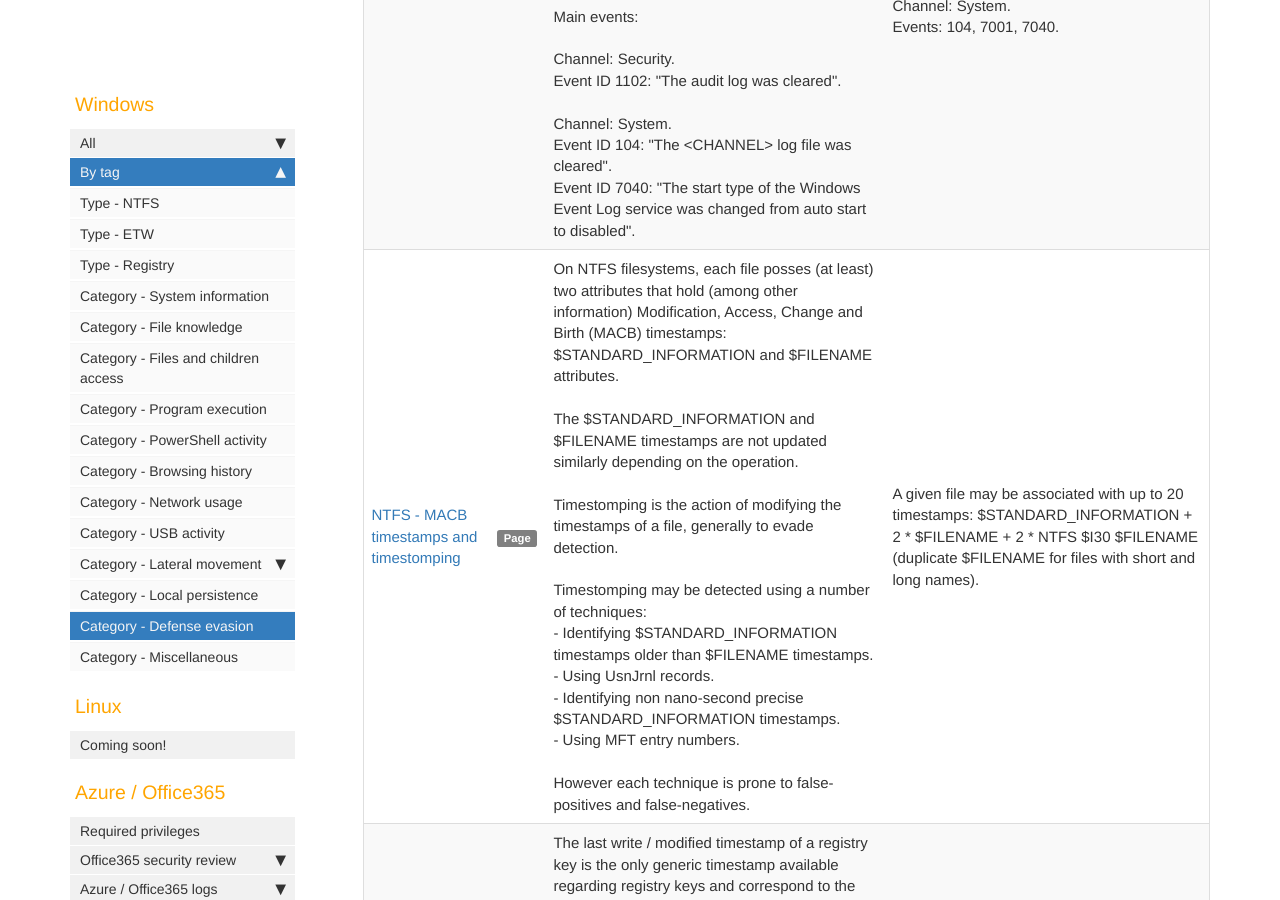
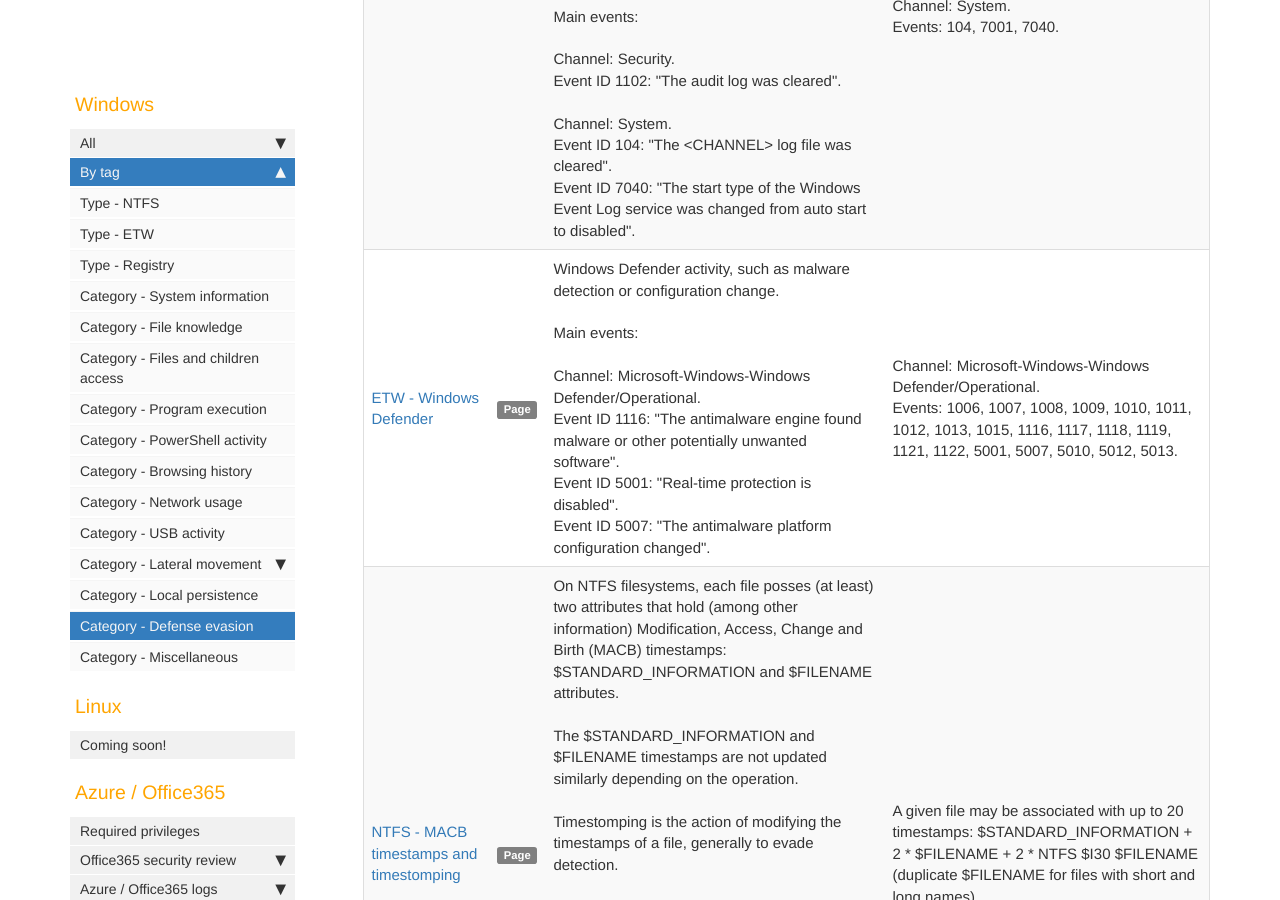
Before and after one commit to Qazeer/artefacts.help, a Jekyll site: the page built from pages/tags/tag_windows_defense_evasion.md, in a window 1280 px wide and 900 px high, scrolled down 524 px. Built offline with Jekyll 4.4.1, drawn with Linux system fonts in a browser that asks for light colours; our own code applies the rules of GitHub Pages for plain Markdown files; comment, search, counter and statistics services are not loaded; part of the change alters nothing that is shown.

Commit message:
[Artefact] Windows Defender - ETW init

```diff
--- a/_data/sidebars/sidebar.yml
+++ b/_data/sidebars/sidebar.yml
@@ -403,6 +403,14 @@
       url: /windows_webcachev01.html
       output: web
 
+    - title: Windows Defender
+      output: web
+      children:
+
+      - title: ETW events
+        url: /windows_etw_windows_defender.html
+        output: web
+
     - title: Windows Push Notifications (wpndatabase.db)
       url: /windows_wpndatabase_db.html
       output: web
--- /dev/null
+++ b/pages/windows/etw_windows_defender.md
@@ -0,0 +1,48 @@
+---
+title: ETW - Windows Defender
+summary: 'Windows Defender activity, such as malware detection or configuration change.\n\nMain events:\n\nChannel: Microsoft-Windows-Windows Defender/Operational.\nEvent ID 1116: "The antimalware engine found malware or other potentially unwanted software".\nEvent ID 5001: "Real-time protection is disabled".\nEvent ID 5007: "The antimalware platform configuration changed".'
+keywords: 'Windows Defender, Defender, '
+tags:
+  - windows_etw
+  - windows_defense_evasion
+location: 'Channel: Microsoft-Windows-Windows Defender/Operational.\nEvents: 1006, 1007, 1008, 1009, 1010, 1011, 1012, 1013, 1015, 1116, 1117, 1118, 1119, 1121, 1122, 5001, 5007, 5010, 5012, 5013.'
+last_updated: 2024-01-29
+sidebar: sidebar
+permalink: windows_etw_windows_defender.html
+folder: windows
+---
+
+### Overview
+
+`Windows Defender` generates, among other telemetry, event logs that can be of
+great use during incident response investigations. Even if another security
+product is installed on the system, `Windows Defender` may still be generating
+events related to malware detections or suspicious users behavior.
+
+### Windows Defender malware detection events
+
+| Channel | Conditions | Events |
+|---------|------------|--------|
+| `Microsoft-Windows-Windows Defender/Operational` | Default configuration. | Events `1006` and `1116`: `The antimalware engine found malware or other potentially unwanted software`. <br><br> Logged whenever a malware is detected by `Windows Defender`. <br><br> Suspicious behaviors, such as the dump of the `LSASS` process memory by the `Taskmgr` or export of the `SAM` / `SYSTEM` / `SECURITY` registry hives using the `reg` utility, can also generate events `1116` (category `Behavior:*`). <br><br> Information of interest: <br> - The file path of the file that triggered the detection. For behavioral detections, the file path field can instead store information on the process, such as the process command line or `Process ID (PID)` and start time. <br> - The threat name (such as `Backdoor:JS/Chopper.VH!MSR` or `Trojan:PowerShell/ReverseShell.SA`), category, and severity. <br> - The eventual process and domain and username of the user associated with the detection. <br> - The action taken by `Windows Defender`, such as putting the file in quarantine. |
+| `Microsoft-Windows-Windows Defender/Operational` | Default configuration. | Event `1015: The antimalware platform detected suspicious behavior`. <br><br> Logged whenever suspicious behavior is detected by `Windows Defender`. Suspicious behaviors may generate events `1116` instead of events `1015`. <br><br> Information of interest: similar level of information to events `1006` / `1116`. |
+| `Microsoft-Windows-Windows Defender/Operational` | Default configuration. | Events `1007` and `1117`: `The antimalware platform performed an action to protect your system from malware or other potentially unwanted software`. <br> Event `1008` and `1118`: `The antimalware platform attempted to perform an action to protect your system from malware or other potentially unwanted software, but the action failed`. <br> Event `1119: The antimalware platform encountered a critical error when trying to take action on malware or other potentially unwanted software`. <br><br> Logged whenever `Windows Defender` takes an action following a detection, such as putting the malicious file in quarantine. The action may however fail, resulting in error events `1008` / `1118` or `1119`. <br><br> Information of interest: similar level of information to events `1006` / `1116`. |
+| `Microsoft-Windows-Windows Defender/Operational` | Default configuration. | Event `1009: The antimalware platform restored an item from quarantine`. <br> Event `1010: The antimalware platform couldn't restore an item from quarantine`. <br> Event `1011: The antimalware platform deleted an item from quarantine`. <br> `1012: The antimalware platform couldn't delete an item from quarantine`. <br><br> Logged on quarantine lifecycle actions taken by `Windows Defender`: restoring a file from quarantine or deleting a quarantined file. The operation may fail, resulting in associated error events `1010` or `1012`. <br><br> Information of interest: <br> - The original file path of the file in quarantine. <br> - The threat name, category, and severity. |
+| `Microsoft-Windows-Windows Defender/Operational` | Require `ASR` rules to be configured on audit / block mode. | Event `1121: Windows Defender Exploit Guard has blocked an operation that is not allowed by your IT administrator`. <br> Event `1122: Windows Defender Exploit Guard audited an operation that is not allowed by your IT administrator`. <br><br> Logged whenever an [`ASR rule`](https://learn.microsoft.com/en-us/microsoft-365/security/defender-endpoint/attack-surface-reduction-rules-reference) got triggered, either in block or audit mode. `ASR rules` may however [generate many false-positives](https://blog.palantir.com/microsoft-defender-attack-surface-reduction-recommendations-a5c7d41c3cf8). <br><br> Information of interest: <br> - The triggered `ASR rule` `GUID`. <br> - The process name, file, and user associated with the trigger. |
+
+### Windows Defender configuration change
+
+| Channel | Conditions | Events |
+|---------|------------|--------|
+| `Microsoft-Windows-Windows Defender/Operational` | Default configuration. | Event `5001: Real-time protection is disabled`. <br><br> Indicates that the real-time protection of `Windows Defender` was disabled. <br><br> The event does not indicate which user performed the action. |
+| `Microsoft-Windows-Windows Defender/Operational` | Default configuration. | Event `5007: The antimalware platform configuration changed`. <br><br> Indicates a change of the `Windows Defender` configuration, with one configuration change per event. The previous and new value of the configuration item, as stored in the registry, are logged. <br><br> For instance: <br><br> `Old value: HKLM\SOFTWARE\Microsoft\Windows Defender\Features\TamperProtection = 0x5` <br> `New value: HKLM\SOFTWARE\Microsoft\Windows Defender\Features\TamperProtection = 0x4` <br> Indicates that the tamper protection of `Windows Defender` was disabled. <br><br> `Old value: HKLM\SOFTWARE\Microsoft\Windows Defender\SpyNet\SubmitSamplesConsent = 0x1` <br> `New value: HKLM\SOFTWARE\Microsoft\Windows Defender\SpyNet\SubmitSamplesConsent = 0x0` <br> Indicates that automatic samples submission was turned off. <br><br> `New value: HKLM\SOFTWARE\Microsoft\Windows Defender\Exclusions\Paths\C:\ = 0x0` <br> Indicates that the `C:\` folder was added to `Windows Defender` folder exclusion list. <br><br> `New value: HKLM\SOFTWARE\Microsoft\Windows Defender\Exclusions\Processes\cmd.exe = 0x0` <br> Indicates that `cmd.exe` processes were added to the `Windows Defender` process exclusion list. <br><br> The event does not indicate which user performed the action. |
+| `Microsoft-Windows-Windows Defender/Operational` | Default configuration. | Event `5010: Scanning for malware and other potentially unwanted software is disabled` (`MALWAREPROTECTION_ANTISPYWARE_DISABLED`). <br> Event `5012: Scanning for viruses is disabled` (`MALWAREPROTECTION_ANTIVIRUS_DISABLED`). <br><br> Indicates that the `Windows Defender` feature associated with the event was disabled. |
+| `Microsoft-Windows-Windows Defender/Operational` | Default configuration. | Event `5013: Tamper protection blocked a change to Microsoft Defender Antivirus` (`MALWAREPROTECTION_SCAN_CANCELLED`). <br><br> Indicates that a change to the `Windows Defender` configuration was blocked by the tamper protection mechanism. |
+| `Microsoft-Windows-Windows Defender/Operational` | Default configuration. | Events `1013: Antivirus Microsoft Defender has removed history of malware and other potentially unwanted software`. <br><br> Logged whenever the `Windows Defender` Protection history (as displayed in the "Virus & threat protection" tab) is cleared. The Protection history is displayed to end-users and notably includes detections and quarantined files of the last 30 days. `Windows Defender` protection history records are automatically deleted after that 30 days period, so this event occurs legitimately. <br><br> Manually clearing the `Microsoft-Windows-Windows Defender%4Operational.evtx` file, or other `Windows Defender` log files, do not generate an event `1013`. <br><br> The event include two timestamps: <br> - The event timestamp, that indicates when the protection history was cleared. <br> - The `Timestamp` field (in the event's `EventData` section), that represents the time of occurrence of the record that was automatically removed. |
+
+### References
+
+  - [Microsoft - Review event logs and error codes to troubleshoot issues with Microsoft Defender Antivirus](https://learn.microsoft.com/en-us/microsoft-365/security/defender-endpoint/troubleshoot-microsoft-defender-antivirus?view=o365-worldwide)
+
+  - [Palantir - Chad D. - Microsoft Defender Attack Surface Reduction Recommendations](https://blog.palantir.com/microsoft-defender-attack-surface-reduction-recommendations-a5c7d41c3cf8)
+
+  - [Microsoft Antimalware has removed history of malware and other potentially unwanted software 1013 - Kosh Vorlon](https://web.archive.org/web/20160727113019/https://answers.microsoft.com/en-us/protect/forum/mse-protect_scanning/microsoft-antimalware-has-removed-history-of/f15af6c9-01a9-4065-8c6c-3f2bdc7de45e)
```
